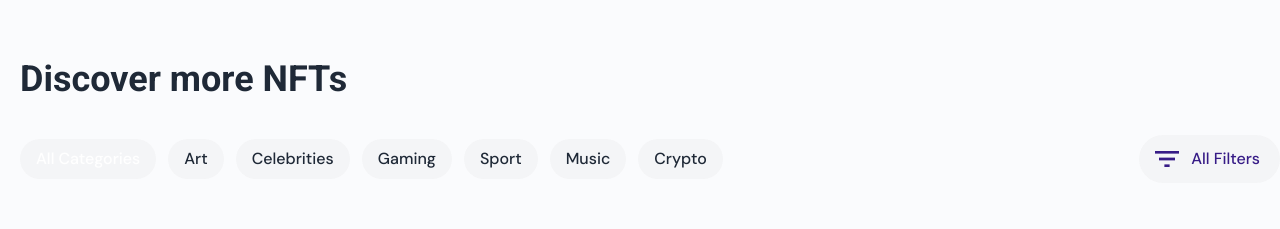
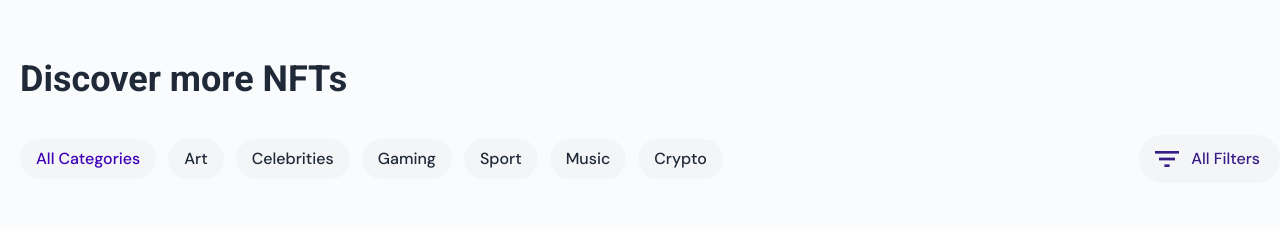
Before and after one commit to Ashik465/nft-market-place-community, a React (Vite) app: page / in a window 1280 px wide. Shown: the part 3380-3609 px from the top of the page. Built offline with nearby package versions, Linux system fonts and the light colour scheme.

Commit message:
update discover

```diff
--- a/src/pages/home/DiscoverNFT/DiscoverNFT.jsx
+++ b/src/pages/home/DiscoverNFT/DiscoverNFT.jsx
@@ -69,7 +69,7 @@ const DiscoverNFT = () => {
                 key={category}
                 style={{ fontFamily: "DM Sans, sans-serif" }}
                 className={`bg-[#DCDCDC33] rounded-full px-4 py-2 text-base font-medium hover:bg-[#3D00B7] hover:text-white cursor-pointer ${
-                  selectedCategory === category ? "bg-[#3D00B7] text-white" : ""
+                  selectedCategory === category ? " text-[#3D00B7]" : ""
                 }`}
                 onClick={() => handleCategorySelect(category)}
               >
```
